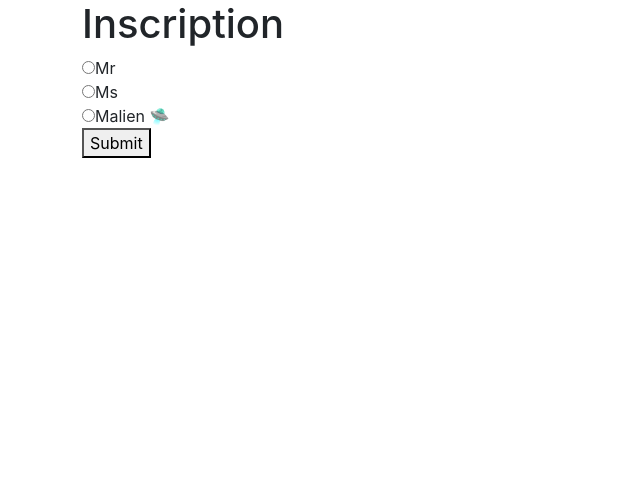
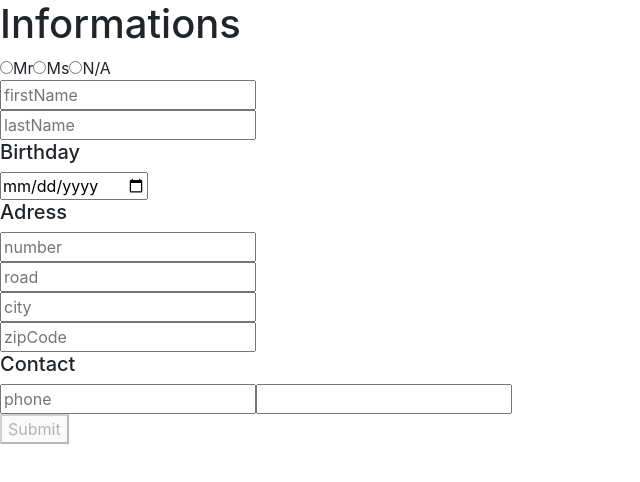
Before and after one commit to valentin-cochin/cda-react-app, a React (Create React App) app: page / in a window 1280 px wide. Shown: the top 482 px of the page, without its empty margins (0-640 px from the left). Built offline with nearby package versions, Linux system fonts and the light colour scheme.

Commit message:
Correction

```diff
--- a/src/App.jsx
+++ b/src/App.jsx
@@ -1,64 +1,15 @@
-import { Field, Form, Formik } from 'formik';
-import React from 'react';
-import * as yup from 'yup';
-import RadioButton from './components/RadioButton';
+import React, { Component } from 'react';
+import Exo1 from './components/Exo1';
 
-const validationSchema = yup.object().shape({
-  firstName: yup.string().required(),
-  lastname: yup.string().required(),
-  birthDay: yup.date(),
-  email: yup.string().email().required(),
-})
+class App extends Component {
+  render() {
+    return (
+      <>
 
+        <Exo1 />
 
-class App extends React.Component {
-  state = {
-    initialValues: {
-      gender: '',
-      firstName: '',
-      lastname: '',
-      birthDay: '',
-      streetNumber: '',
-      road: '',
-      city: '',
-      zipCode: '',
-      phoneNumber: '',
-      email: ''
-    }
-  }
-
-  submit = (values) => console.log(values);
-
-  render() {
-    const { initialValues } = this.state
-    return (
-      <div className="container">
-        <h1>Inscription</h1>
-        <Formik initialValues={initialValues} onSubmit={this.submit}>
-          <Form>
-            <Field
-              component={RadioButton}
-              name="gender"
-              id="male"
-              label="Mr"
-            />
-            <Field
-              component={RadioButton}
-              name="gender"
-              id="female"
-              label="Ms"
-            />
-            <Field
-              component={RadioButton}
-              name="gender"
-              id="alien"
-              label="Malien 🛸"
-            />
-            <button type="submit">Submit</button>
-          </Form>
-        </Formik>
-      </div>
-    )
+      </>
+    );
   }
 }
 
--- /dev/null
+++ b/src/components/Adress.jsx
@@ -0,0 +1,26 @@
+import { ErrorMessage, Field } from 'formik';
+import React, { Component } from 'react';
+
+class Adress extends Component {
+    render() {
+        return (
+            <div>
+                <h5>Adress</h5>
+
+                <Field type='text' name='number' placeholder='number' />
+                <ErrorMessage name='number' component='small' />
+                <br></br>
+                <Field type='text' name='road' placeholder='road' />
+                <ErrorMessage name='road' component='small' />
+                <br></br>
+                <Field type='text' name='city' placeholder='city' />
+                <ErrorMessage name='city' component='small' />
+                <br></br>
+                <Field type='text' name='zipCode' placeholder='zipCode' />
+                <ErrorMessage name='zipCode' component='small' />
+            </div>
+        );
+    }
+}
+
+export default Adress;
--- /dev/null
+++ b/src/components/Contact.jsx
@@ -0,0 +1,18 @@
+import { ErrorMessage, Field } from 'formik';
+import React, { Component } from 'react';
+
+class Contact extends Component {
+    render() {
+        return (
+            <div>
+                <h5>Contact</h5>
+                <Field type='phone' name='phone' placeholder='phone' />
+                <ErrorMessage name='phone' component='small' />
+                <Field type='email' name='email' place='mail' />
+                <ErrorMessage name='email' component='small' />
+            </div>
+        );
+    }
+}
+
+export default Contact;
--- /dev/null
+++ b/src/components/Exo1.jsx
@@ -0,0 +1,69 @@
+import {Form, Formik } from 'formik';
+import React, { Component } from 'react';
+import * as yup from 'yup'
+import '../App.css';
+import Adress from './Adress';
+import Contact from './Contact';
+import Personne from './Personne';
+
+const validationSchema = yup.object().shape({
+    firstName: yup.string().required('Required'),
+    lastName: yup.string().required('Required'),
+    road: yup.string().required('Required'),
+    number: yup.string().required('Required'),
+    city: yup.string().required('Required'),
+    zipCode: yup.string().required('Required').matches(/\d{5}/g, '5 digits'),
+    phone: yup.string().required('Required').matches(/\d{10}/g, '10 digits'),
+    email: yup.string().email('unknow format').required('Required'),
+    gender: yup.string().required('Required'),
+    birthday: yup.date().required('Required').max(new Date(), 'date future')
+})
+
+class Exo1 extends Component {
+    state = {
+        initialValues: {
+            firstName: '',
+            lastName: '',
+            road: '',
+            number: '',
+            city: '',
+            zipCode: '',
+            phone: '',
+            email: '',
+            gender: '',
+            birthday: ''
+        }
+    }
+
+    submit = (values) => {
+        console.log(values)
+    }
+
+    render() {
+
+        const { initialValues } = this.state
+        return (
+            <>
+                <h1>
+                    Informations
+                </h1>
+                <Formik
+                    initialValues={initialValues}
+                    onSubmit={this.submit}
+                    validationSchema={validationSchema}
+                >
+                    {(isSubmiting) => (
+                        <Form>
+                            < Personne />
+                            < Adress />
+                            < Contact />
+                            <button type="submit" disabled={isSubmiting}> Submit</button>
+                        </Form>
+                    )}
+                </Formik>
+            </>
+        );
+    }
+}
+
+export default Exo1;
--- /dev/null
+++ b/src/components/Personne.jsx
@@ -0,0 +1,44 @@
+import { ErrorMessage, Field } from 'formik';
+import React, { Component } from 'react';
+
+class Personne extends Component {
+    render() {
+        return (
+            <div id='a'>
+                <div id='b'>
+                    <div role="group" aria-labelledby="my-radio-group">
+
+                        <label>
+                            <Field type="radio" name="gender" value="man" />
+                                                Mr
+                                         </label>
+                        <label>
+                            <Field type="radio" name="gender" value="woman" />
+                                            Ms
+                                        </label>
+                        <label>
+                            <Field type="radio" name="gender" value="unknow" />
+                                            N/A
+                                        </label>
+                        <ErrorMessage name='gender' component='small' />
+
+                    </div>
+                </div>
+                <div id='c'>
+                    <Field type='text' name='firstName' placeholder='firstName' />
+                    <ErrorMessage name='firstName' component='small' />
+                    <br></br>
+                    <Field type='text' name='lastName' placeholder='lastName' />
+                    <ErrorMessage name='lastName' component='small' />
+
+                    <h5>Birthday</h5>
+
+                    <Field type='date' name='birthday' />
+                    <ErrorMessage name='birthday' component='small' />
+                </div>
+            </div>
+        );
+    }
+}
+
+export default Personne;
--- a/src/components/RadioButton.jsx
+++ /dev/null
@@ -1,31 +0,0 @@
-import classNames from 'classnames';
-import React from 'react';
-
-const RadioButton = ({
-  field: { name, value, onChange, onBlur },
-  id,
-  label,
-  className,
-  ...props
-}) => {
-  return (
-    <div>
-      <input
-        name={name}
-        id={id}
-        type="radio"
-        value={id} // could be something else for output?
-        checked={id === value}
-        onChange={onChange}
-        onBlur={onBlur}
-        className={classNames('radio-button')}
-        {...props}
-      />
-      <label htmlFor={id}>
-        {label}
-      </label>
-    </div>
-  );
-};
-
-export default RadioButton;
```
Also changed, not shown: src/components/FormikTest.jsx (added, +56 -0 lines).
